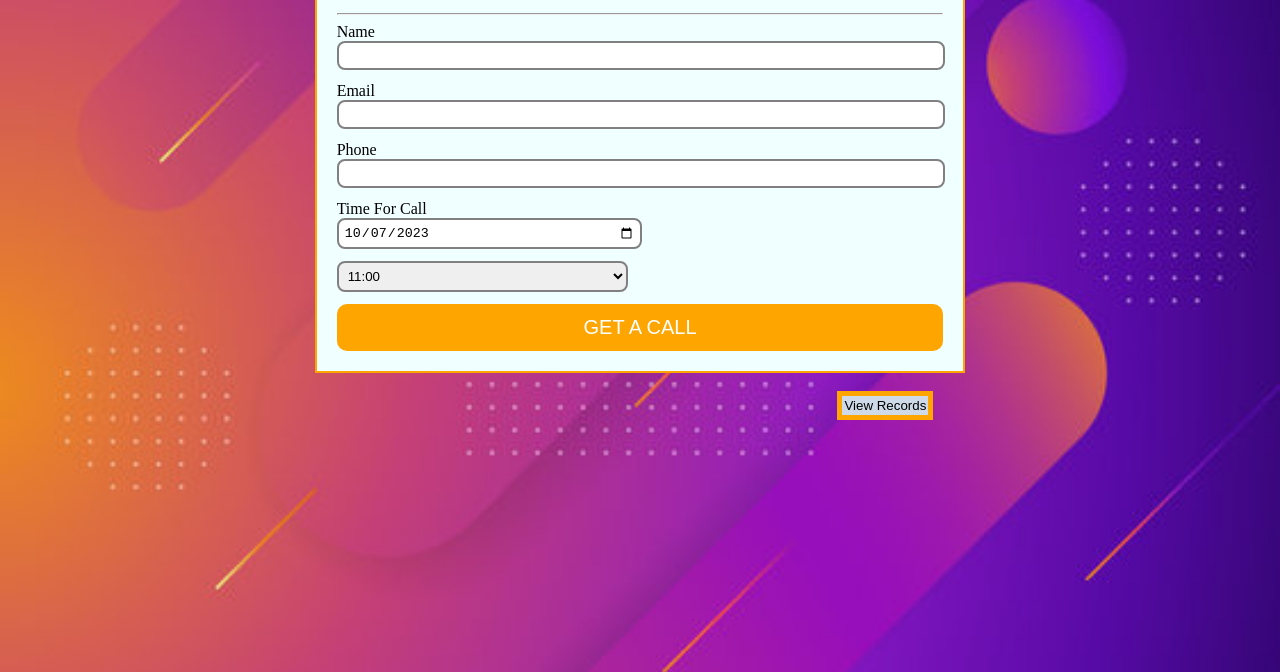
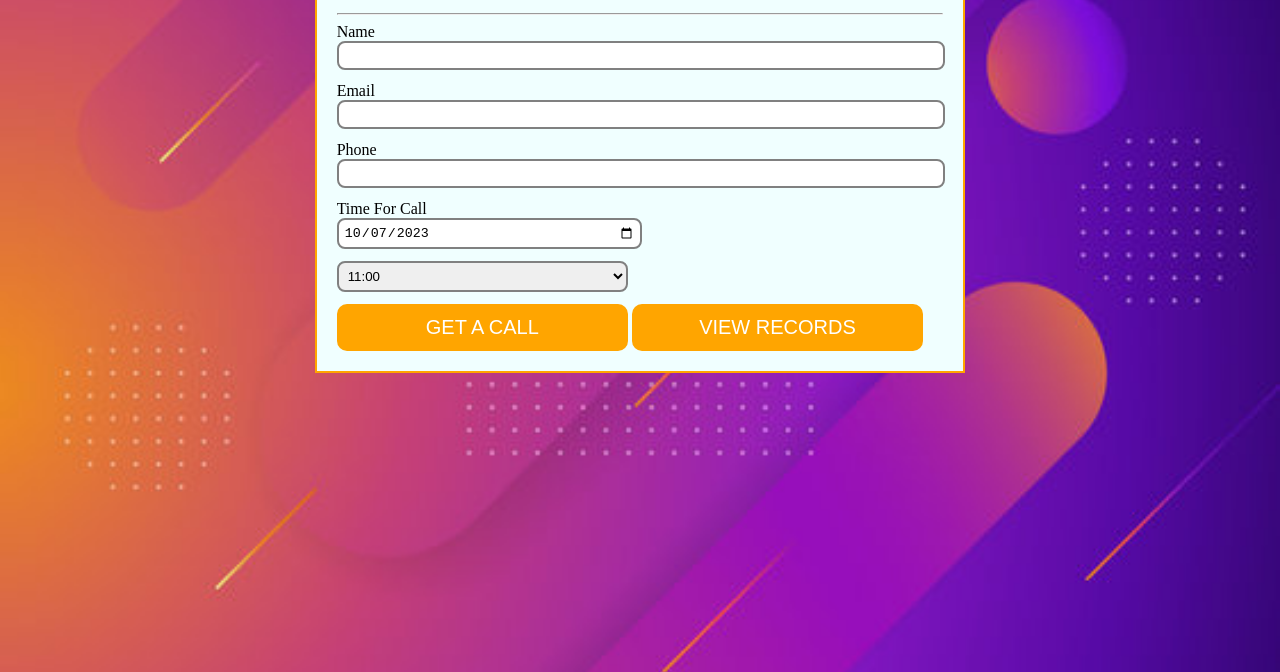
Before and after one commit to sksunil0608/BookingAppointmentApp, a plain HTML site: page index.html in a window 1280 px wide. Shown: the part 128-800 px from the top of the page. Drawn offline with Linux system fonts and the light colour scheme.

```diff
--- a/style.css
+++ b/style.css
@@ -3,7 +3,7 @@ body {
     background-repeat: no-repeat;
     background-size: cover;
 }
-button{
+.button{
     float: right;
     border: 5px solid orange;
     padding: 2px;
@@ -51,11 +51,11 @@ input[type=date],select {
 }
 
 
-input[type=submit] {
+input[type=submit], .record-button {
     background-color: orange;
     border: 5px;
     border-radius: 10px;
-    width: 100%;
+    width: 48%;
     padding: 12px;
     color: white;
     font-size: 20px;
@@ -71,3 +71,8 @@ h1 {
     text-align: center;
     color:rgb(227, 154, 17) ;
 }
+
+.table-button{
+    display: flex;
+    margin: auto;
+}
```
